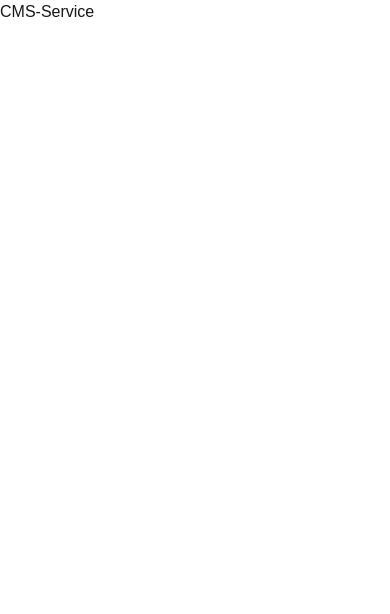
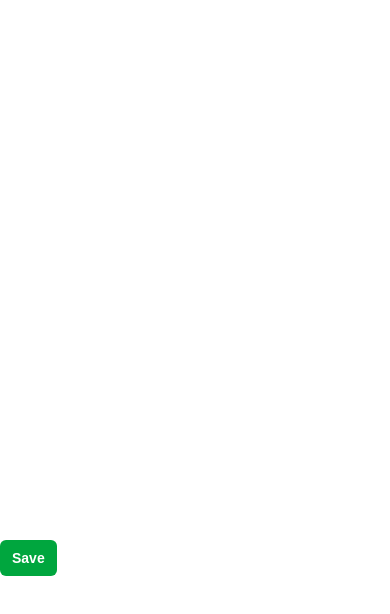
Before and after one commit to civuliduli/cms-service, a Next.js app: page / in a window 390 px wide. Shown: the top 614 px of the page. Built offline with nearby package versions, Linux system fonts and the light colour scheme; no server answers.

Commit message:
Created supabase config and started to insert data on database

```diff
--- a/app/page.tsx
+++ b/app/page.tsx
@@ -1,5 +1,162 @@
+"use client";
+import { useState } from "react";
+import { createClient } from "@supabase/supabase-js";
+
+const supabase = createClient(
+  process.env.NEXT_PUBLIC_SUPABASE_URL || "",
+  process.env.NEXT_PUBLIC_SUPABASE_ANON_KEY || ""
+);
+
 export default function Home() {
+  const [fullName, setFullName] = useState<string>("");
+  const [deviceType, setDeviceType] = useState<string>("Mob");
+  const [problem, setProblem] = useState<string>("");
+  const [phoneNumber, setPhoneNumber] = useState<string>("");
+  const [price, setPrice] = useState<string>("");
+
+  async function handleSubmit({ fullName, deviceType, problem, phoneNumber, price }: { fullName: string; deviceType: string; problem: string; phoneNumber: string; price: string }) {
+    console.log({ fullName, deviceType, problem, phoneNumber, price });
+
+    try {
+      const { error } = await supabase.from("services").insert([
+        {
+          fullName,
+          deviceType,
+          problem,
+          phoneNumber,
+          price: price,
+          isReady: false,
+        },
+      ]);
+
+      if (error) {
+        throw error;
+      }
+
+      alert("Service request submitted successfully!");
+
+       setFullName("");
+      setDeviceType("Mob");
+      setProblem("");
+      setPhoneNumber("");
+      setPrice("");
+    }
+    catch (error) {
+      console.error("Error submitting service request:", error);
+      alert("Failed to submit service request.");
+    }
+  }
+
+
   return (
-    <h1>CMS-Service</h1>
+      <div className="mt-10 grid grid-cols-1 gap-x-6 gap-y-8 sm:grid-cols-6">
+        <div className="sm:col-span-3">
+          <label
+            htmlFor="fullName"
+            className="block text-sm/6 font-medium text-white"
+          >
+            Full Name
+          </label>
+          <div className="mt-2">
+            <input
+              id="fullName"
+              name="fullName"
+              type="text"
+              value={fullName || ""}
+              onChange={(e) => setFullName(e.target.value)} // Capture change
+              className="block w-full rounded-md bg-white/5 px-3 py-1.5 text-base text-white outline-1 -outline-offset-1 outline-white/10 placeholder:text-gray-500 focus:outline-2 focus:-outline-offset-2 focus:outline-indigo-500 sm:text-sm/6"
+            />
+          </div>
+        </div>
+
+        <div className="sm:col-span-2 sm:col-start-1">
+          <label
+            htmlFor="deviceType"
+            className="block text-sm/6 font-medium text-white"
+          >
+            Device Type
+          </label>
+          <div className="mt-2">
+            <select
+              id="deviceType"
+              name="deviceType"
+              value={deviceType} // Controlled component
+              onChange={(e) => setDeviceType(e.target.value)}
+              className="col-start-1 row-start-1 w-full appearance-none rounded-md bg-white/5 py-1.5 pr-8 pl-3 text-base text-white outline-1 -outline-offset-1 outline-white/10 *:bg-gray-800 focus:outline-2 focus:-outline-offset-2 focus:outline-indigo-500 sm:text-sm/6"
+            >
+              <option value="Mob">Mob</option>
+              <option value="Tablet">Tablet</option>
+              <option value="Laptop">Laptop</option>
+              <option value="PC">PC</option>
+            </select>
+          </div>
+        </div>
+
+        <div className="sm:col-span-2">
+          <label
+            htmlFor="city"
+            className="block text-sm/6 font-medium text-white"
+          >
+            Problem
+          </label>
+          <div className="mt-2">
+            <input
+              id="problem"
+              name="problem"
+              type="text"
+              value={problem || ""}
+              onChange={(e) => setProblem(e.target.value)}
+              className="block w-full rounded-md bg-white/5 px-3 py-1.5 text-base text-white outline-1 -outline-offset-1 outline-white/10 placeholder:text-gray-500 focus:outline-2 focus:-outline-offset-2 focus:outline-indigo-500 sm:text-sm/6"
+            />
+          </div>
+        </div>
+
+        <div className="sm:col-span-3">
+          <label
+            htmlFor="last-name"
+            className="block text-sm/6 font-medium text-white"
+          >
+            Mob
+          </label>
+          <div className="mt-2">
+            <input
+              id="phoneNumber"
+              name="phoneNumber"
+              type="number"
+              value={phoneNumber || ""}
+              onChange={(e) => setPhoneNumber(e.target.value)}
+              className="block w-full rounded-md bg-white/5 px-3 py-1.5 text-base text-white outline-1 -outline-offset-1 outline-white/10 placeholder:text-gray-500 focus:outline-2 focus:-outline-offset-2 focus:outline-indigo-500 sm:text-sm/6"
+            />
+          </div>
+        </div>
+
+        <div className="sm:col-span-3 sm:col-start-1">
+          <label
+            htmlFor="first-name"
+            className="block text-sm/6 font-medium text-white"
+          >
+            Price
+          </label>
+          <div className="mt-2">
+            <input
+              id="price"
+              name="price"
+              type="number"
+              value={price || ""}
+              onChange={(e) => setPrice(e.target.value)}
+              className="block w-full rounded-md bg-white/5 px-3 py-1.5 text-base text-white outline-1 -outline-offset-1 outline-white/10 placeholder:text-gray-500 focus:outline-2 focus:-outline-offset-2 focus:outline-indigo-500 sm:text-sm/6"
+            />
+          </div>
+        </div>
+        <div className="sm:col-span-3 sm:col-start-1">
+          <button
+            type="submit"
+            className="rounded-md bg-green-600 px-3 py-2 text-sm font-semibold text-white focus-visible:outline-2 focus-visible:outline-offset-2 focus-visible:outline-indigo-500"
+            onClick={() => handleSubmit({ fullName, deviceType, problem, phoneNumber, price })}
+          >
+            Save
+          </button>
+        </div>
+      </div>
   );
 }
--- /dev/null
+++ b/lib/supabase/client.ts
@@ -0,0 +1,9 @@
+import { createBrowserClient } from "@supabase/ssr";
+
+export function createClient() {
+  // Create a supabase client on the browser with project's credentials
+  return createBrowserClient(
+    process.env.NEXT_PUBLIC_SUPABASE_URL!,
+    process.env.NEXT_PUBLIC_SUPABASE_PUBLISHABLE_KEY!
+  );
+}
--- /dev/null
+++ b/lib/supabase/server.ts
@@ -0,0 +1,31 @@
+import { createServerClient } from "@supabase/ssr";
+import { cookies } from "next/headers";
+
+export async function createClient() {
+  const cookieStore = await cookies();
+
+  // Create a server's supabase client with newly configured cookie,
+  // which could be used to maintain user's session
+  return createServerClient(
+    process.env.NEXT_PUBLIC_SUPABASE_URL!,
+    process.env.NEXT_PUBLIC_SUPABASE_PUBLISHABLE_KEY!,
+    {
+      cookies: {
+        getAll() {
+          return cookieStore.getAll();
+        },
+        setAll(cookiesToSet) {
+          try {
+            cookiesToSet.forEach(({ name, value, options }) =>
+              cookieStore.set(name, value, options)
+            );
+          } catch {
+            // The `setAll` method was called from a Server Component.
+            // This can be ignored if you have proxy refreshing
+            // user sessions.
+          }
+        },
+      },
+    }
+  );
+}
--- a/package.json
+++ b/package.json
@@ -9,6 +9,8 @@
     "lint": "eslint"
   },
   "dependencies": {
+    "@supabase/ssr": "^0.8.0",
+    "@supabase/supabase-js": "^2.91.0",
     "next": "16.1.3",
     "react": "19.2.3",
     "react-dom": "19.2.3"
```
Also changed, not shown: 2 other files (tests, documents, lock files or other folders).
